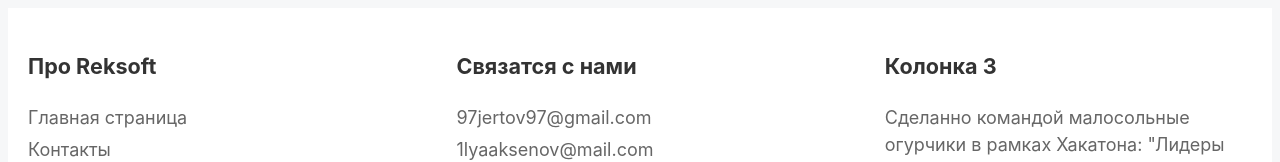
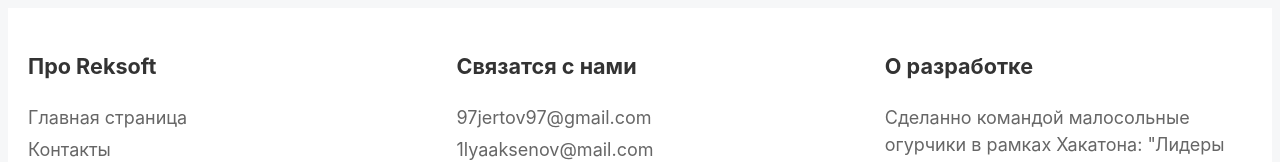
Before and after one commit to Redazey/MoscowHack, a React (Vite) app in the folder frontend/: page / in a window 1280 px wide. Shown: the top 162 px of the page. Built offline with nearby package versions, Linux system fonts and the light colour scheme.

Commit message:
fix/minor-bugs

```diff
--- a/frontend/src/components/footer/Footer.tsx
+++ b/frontend/src/components/footer/Footer.tsx
@@ -19,7 +19,7 @@ const Footer = () => {
                 </ul>
             </div>
             <div className={classes.columnRight}>
-                <h3>Колонка 3</h3>
+                <h3>О разработке</h3>
                 <ul>
                     <li>
                        <a>Сделанно командой малосольные огурчики в рамках Хакатона: "Лидеры цифровой трансформации"</a>
```
